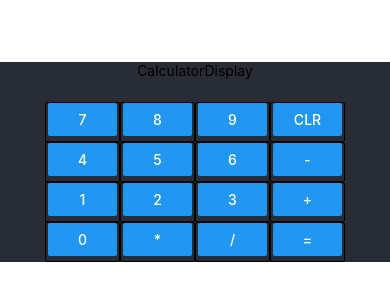
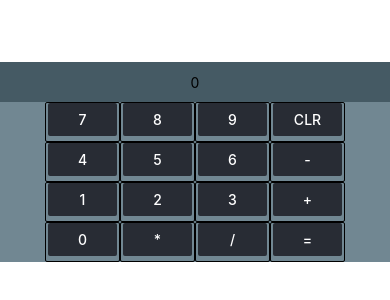
Before and after one commit to wagstafft/React-Native-Calculator, a React Native app: screen / in a window 390 px wide. Shown: the part 260-560 px from the top of the page. Built offline with nearby package versions, Linux system fonts and the light colour scheme; what react-native would draw is missing.

Commit message:
ui changes, and adding working

```diff
--- a/src/calculator/Calculator.tsx
+++ b/src/calculator/Calculator.tsx
@@ -1,4 +1,4 @@
-import React from 'react';
+import React, {useState} from 'react';
 import {View, StyleSheet} from 'react-native';
 
 import CalculatorButton from '../calculatorButton/CalculatorButton';
@@ -6,36 +6,140 @@ import CalculatorDisplay from '../calculatorDisplay/CalculatorDisplay';
 
 import {Colors} from 'react-native/Libraries/NewAppScreen';
 
+interface CalculatorState {
+  lastOperand: string;
+  displayValue: string;
+  previousDisplayValue: number;
+  errors: string[];
+}
+
 const Calculator = () => {
+  const [state, setState] = useState<CalculatorState>({
+    displayValue: '0',
+    lastOperand: '',
+    previousDisplayValue: 0,
+    errors: [],
+  });
+
+  function clear() {
+    setState({
+      displayValue: '0',
+      lastOperand: '',
+      previousDisplayValue: 0,
+      errors: [],
+    });
+  }
+
+  function clickNum(num: string) {
+    let changedState = {
+      displayValue: state.displayValue,
+      lastOperand: state.lastOperand,
+      previousDisplayValue: state.previousDisplayValue,
+      errors: state.errors,
+    };
+
+    if (changedState.displayValue === '0') {
+      changedState.displayValue = num;
+    } else {
+      changedState.displayValue = changedState.displayValue + num;
+    }
+
+    setState(changedState);
+  }
+
+  function pressedOperand(operand: string) {
+    let changedState = {
+      displayValue: state.displayValue,
+      lastOperand: state.lastOperand,
+      previousDisplayValue: state.previousDisplayValue,
+      errors: state.errors,
+    };
+
+    if (state.lastOperand === '') {
+      changedState.previousDisplayValue = +changedState.displayValue;
+      changedState.displayValue = '';
+    }
+
+    changedState.lastOperand = operand;
+
+    setState(changedState);
+  }
+
+  function pressedEqual() {
+    if (state.lastOperand === '') {
+      return;
+    }
+
+    let changedState = {
+      displayValue: state.displayValue,
+      lastOperand: state.lastOperand,
+      previousDisplayValue: state.previousDisplayValue,
+      errors: state.errors,
+    };
+
+    let changedDisplayValue = state.previousDisplayValue;
+
+    if (+changedState.displayValue) {
+      switch (state.lastOperand) {
+        case '+':
+          changedDisplayValue += +changedState.displayValue;
+          break;
+        default:
+          return;
+      }
+    }
+
+    changedState.previousDisplayValue = 0;
+    changedState.displayValue = changedDisplayValue.toString();
+    changedState.lastOperand = '';
+    setState(changedState);
+  }
+
   return (
     <>
       <View style={styles.calculatorButtons}>
         <View style={styles.calculatorButtonRow}>
-          <CalculatorDisplay />
+          <CalculatorDisplay
+            lastOperand={state.lastOperand}
+            displayValue={state.displayValue}
+            previousDisplayValue={state.previousDisplayValue}
+          />
         </View>
         <View style={styles.calculatorButtonRow}>
-          <CalculatorButton text={'7'} />
-          <CalculatorButton text={'8'} />
-          <CalculatorButton text={'9'} />
-          <CalculatorButton text={'Clr'} />
+          <CalculatorButton text={'7'} handlePress={() => clickNum('7')} />
+          <CalculatorButton text={'8'} handlePress={() => clickNum('8')} />
+          <CalculatorButton text={'9'} handlePress={() => clickNum('9')} />
+          <CalculatorButton text={'Clr'} handlePress={() => clear()} />
         </View>
         <View style={styles.calculatorButtonRow}>
-          <CalculatorButton text={'4'} />
-          <CalculatorButton text={'5'} />
-          <CalculatorButton text={'6'} />
-          <CalculatorButton text={'-'} />
+          <CalculatorButton text={'4'} handlePress={() => clickNum('4')} />
+          <CalculatorButton text={'5'} handlePress={() => clickNum('5')} />
+          <CalculatorButton text={'6'} handlePress={() => clickNum('6')} />
+          <CalculatorButton
+            text={'-'}
+            handlePress={() => pressedOperand('-')}
+          />
         </View>
         <View style={styles.calculatorButtonRow}>
-          <CalculatorButton text={'1'} />
-          <CalculatorButton text={'2'} />
-          <CalculatorButton text={'3'} />
-          <CalculatorButton text={'+'} />
+          <CalculatorButton text={'1'} handlePress={() => clickNum('1')} />
+          <CalculatorButton text={'2'} handlePress={() => clickNum('2')} />
+          <CalculatorButton text={'3'} handlePress={() => clickNum('3')} />
+          <CalculatorButton
+            text={'+'}
+            handlePress={() => pressedOperand('+')}
+          />
         </View>
         <View style={styles.calculatorButtonRow}>
-          <CalculatorButton text={'0'} />
-          <CalculatorButton text={'*'} />
-          <CalculatorButton text={'/'} />
-          <CalculatorButton text={'='} />
+          <CalculatorButton text={'0'} handlePress={() => clickNum('0')} />
+          <CalculatorButton
+            text={'*'}
+            handlePress={() => pressedOperand('*')}
+          />
+          <CalculatorButton
+            text={'/'}
+            handlePress={() => pressedOperand('/')}
+          />
+          <CalculatorButton text={'='} handlePress={() => pressedEqual()} />
         </View>
       </View>
     </>
@@ -47,8 +151,7 @@ const styles = StyleSheet.create({
     flexDirection: 'row',
     height: 40,
     justifyContent: 'center',
-    backgroundColor: '#282c34',
-    borderColor: Colors.black,
+    backgroundColor: '#718792',
   },
   calculatorButtons: {
     flexDirection: 'column',
--- a/src/calculatorButton/CalculatorButton.tsx
+++ b/src/calculatorButton/CalculatorButton.tsx
@@ -4,12 +4,13 @@ import {Colors} from 'react-native/Libraries/NewAppScreen';
 
 interface CalculatorButtonProps {
   text: string;
+  handlePress: any;
 }
 
 const CalculatorButton = (props: CalculatorButtonProps) => {
   return (
     <View style={styles.calculatorButton}>
-      <Button title={props.text} />
+      <Button color="#282c34" title={props.text} onPress={props.handlePress} />
     </View>
   );
 };
@@ -21,7 +22,7 @@ const styles = StyleSheet.create({
     borderColor: Colors.white,
     borderRadius: 2,
     borderWidth: 1,
-    borderStyle: "solid",
+    borderStyle: 'solid',
   },
 });
 
--- a/src/calculatorDisplay/CalculatorDisplay.tsx
+++ b/src/calculatorDisplay/CalculatorDisplay.tsx
@@ -1,9 +1,37 @@
 import React from 'react';
 
-import {Text} from 'react-native';
+import {Text, StyleSheet, View} from 'react-native';
 
-const CalculatorDisplay = () => {
-  return <Text> CalculatorDisplay </Text>;
+interface CalculatorDisplayProps {
+  displayValue: string;
+  previousDisplayValue: number;
+  lastOperand: string;
+}
+
+function getDisplayString(props: CalculatorDisplayProps): string {
+  let displayString = `${
+    props.previousDisplayValue ? props.previousDisplayValue : ''
+  }`;
+  displayString += `${props.lastOperand ? props.lastOperand : ''}`;
+  displayString += `${props.displayValue ? props.displayValue : ''}`;
+  return displayString;
+}
+
+const CalculatorDisplay = (props: CalculatorDisplayProps) => {
+  return (
+    <View style={styles.display}>
+      <Text>{getDisplayString(props)}</Text>
+    </View>
+  );
 };
 
+const styles = StyleSheet.create({
+  display: {
+    backgroundColor: '#455a64',
+    flex: 1,
+    justifyContent: 'center',
+    alignItems: 'center',
+  },
+});
+
 export default CalculatorDisplay;
```
